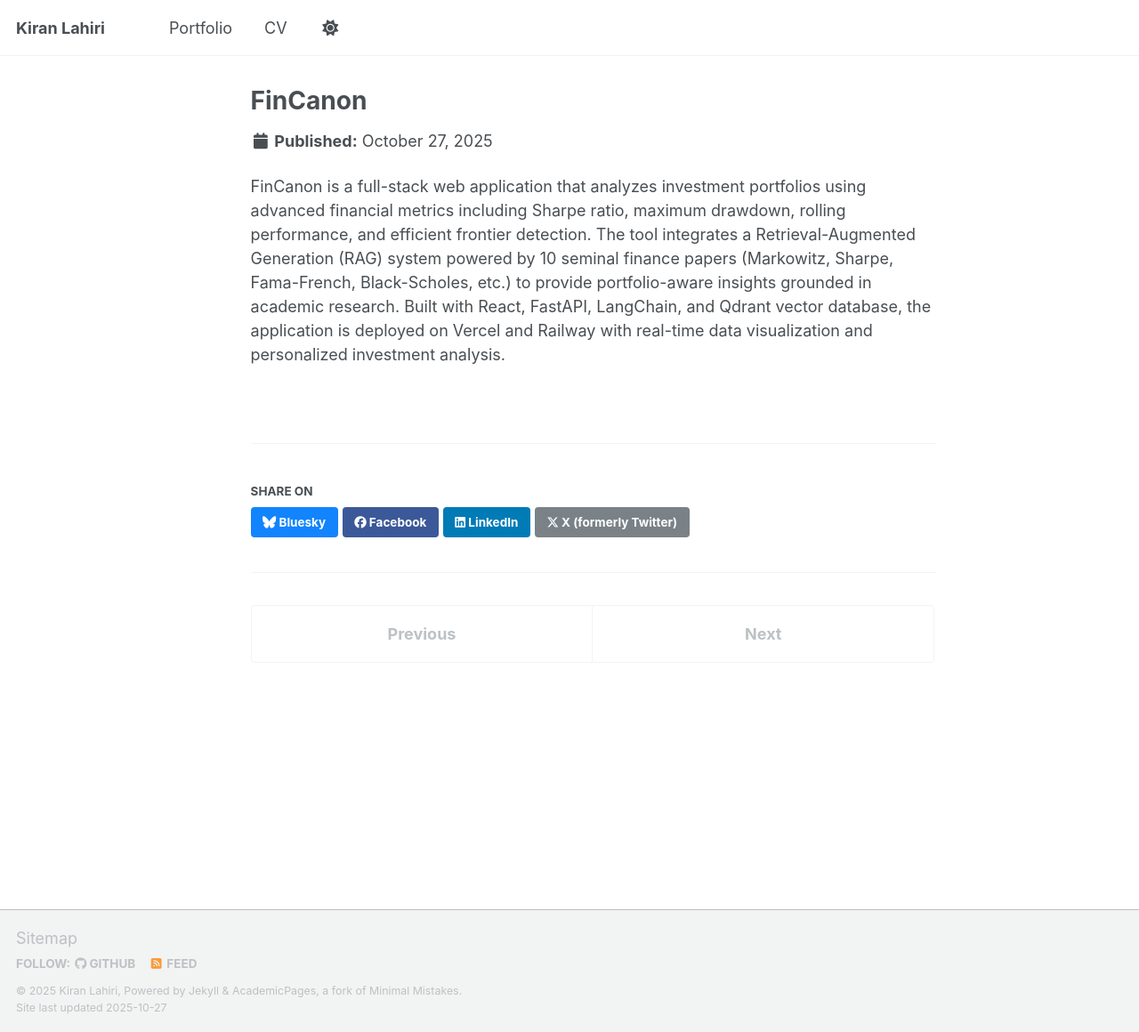
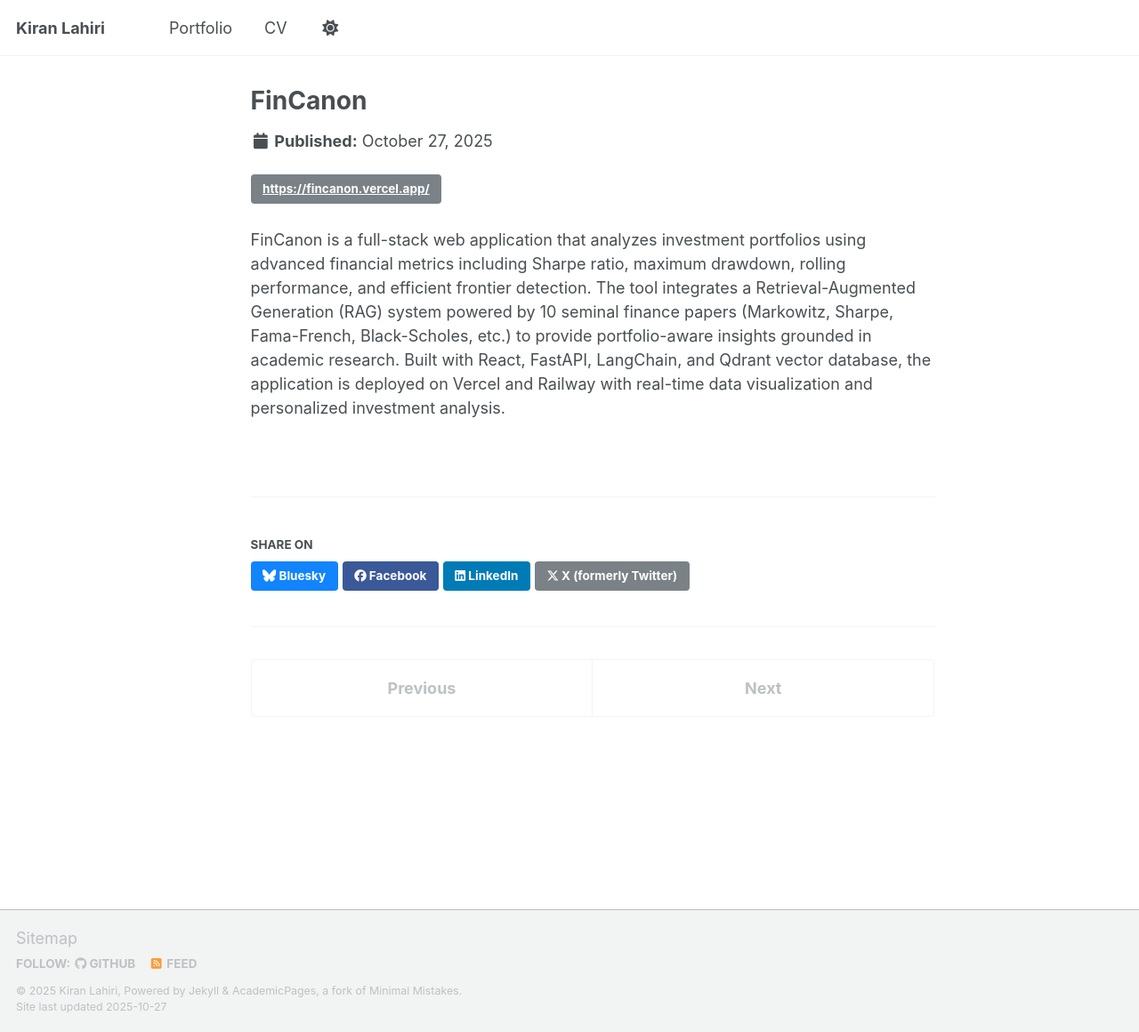
Before and after one commit to kiranlahiri/kiranlahiri.github.io, a Jekyll site: the page built from _portfolio/portfolio-1.md, in a window 1280 px wide and 1160 px high. Shown: the whole window at 89% size. Built offline with Jekyll 4.4.1, drawn with Linux system fonts in a browser that asks for light colours; a script that is not in the unit is left out.

Commit message:
adding in link

```diff
--- a/_portfolio/portfolio-1.md
+++ b/_portfolio/portfolio-1.md
@@ -10,4 +10,9 @@
 
 ---
 
+<p><a class="btn btn--primary" href="{{ page.external_url }}" target="_blank" rel="noopener">
+  https://fincanon.vercel.app/
+</a></p>
+
+
 FinCanon is a full-stack web application that analyzes investment portfolios using advanced financial metrics including Sharpe ratio, maximum drawdown, rolling performance, and efficient frontier detection. The tool integrates a Retrieval-Augmented Generation (RAG) system powered by 10 seminal finance papers (Markowitz, Sharpe, Fama-French, Black-Scholes, etc.) to provide portfolio-aware insights grounded in academic research. Built with React, FastAPI, LangChain, and Qdrant vector database, the application is deployed on Vercel and Railway with real-time data visualization and personalized investment analysis.
```
